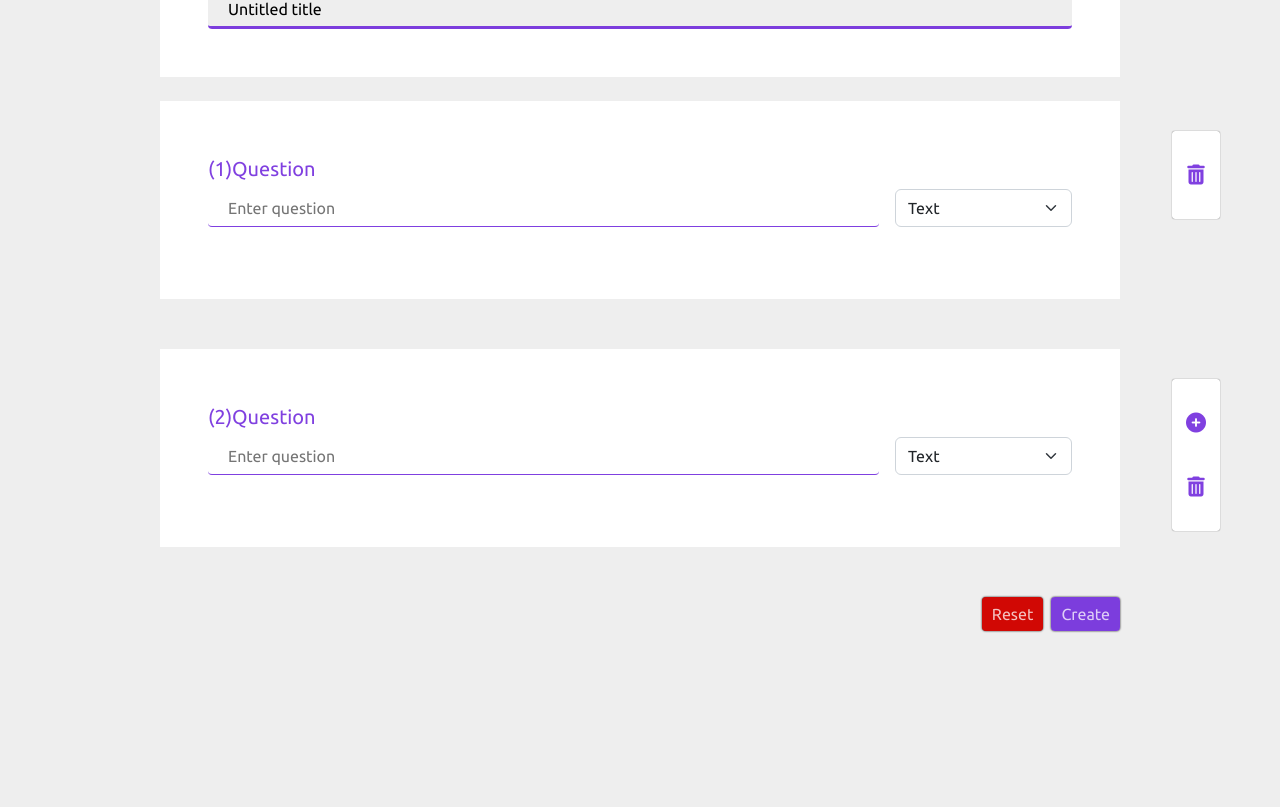
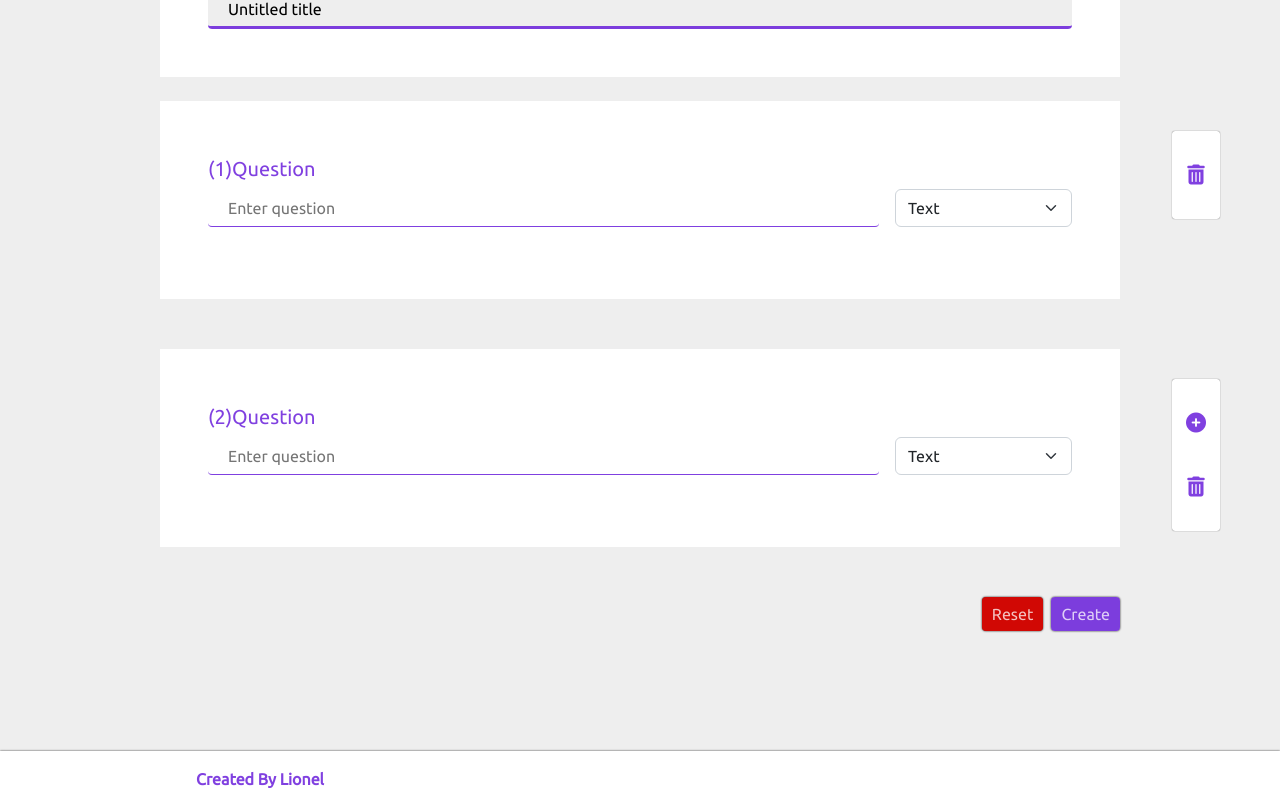
Before and after one commit to myominhtoo/custom_form, a Vue app in the folder form_views/: page /forms/new in a window 1280 px wide. Shown: the part 227-1034 px from the top of the page. Before the commit the page ends 930 px from the top, so only its background shows below. Built offline with nearby package versions, Linux system fonts and the light colour scheme.

Commit message:
added footer in FormNewPage.vue

```diff
--- a/form_views/src/components/Footer.vue
+++ b/form_views/src/components/Footer.vue
@@ -1,3 +1,7 @@
 <template>
-    <h1>footer</h1>
+    <footer id="footer" class="py-3 bg-snow px-5">
+       <div class="w-75 mx-auto">
+            <span class="fw-bold violet">Created By Lionel </span>
+       </div>
+    </footer>
 </template>
--- a/form_views/src/pages/FormNewPage.vue
+++ b/form_views/src/pages/FormNewPage.vue
@@ -2,7 +2,7 @@
    <main class="w-auto">
         <Navbar/>
 
-        <div id="main" class="w-75 mx-auto my-5" style="height:300px;">
+        <div id="main" class="w-75 mx-auto my-5">
             <header id="form-header" class="py-5 px-5">
                 <h2 class="h2 violet">Form Title</h2>
                 <input type="text"
@@ -68,11 +68,13 @@
             <br/>
             <br/>
         </div>
+        <Footer />
    </main>
 </template>
 
 <script setup >
 import Navbar from '../components/Navbar.vue';
+import Footer from '../components/Footer.vue';
 import ControlPanel from '../components/form/ControlPanel.vue';
 import { onMounted, onUpdated, reactive , ref } from "@vue/runtime-core";
 import axios from 'axios';
@@ -162,6 +164,7 @@ const handleAddPart = () => {
 
 const handleResetForm = () => {
     formData.parts.splice( 1 );
+    formData.title = "";
 }
 
 const handleSetKey = ( target , e ) => {
--- a/form_views/src/pages/FormPage.vue
+++ b/form_views/src/pages/FormPage.vue
@@ -2,11 +2,14 @@
      <main class="w-100 h-100">
         <Navbar/>
         <h1>form  page</h1>
+
+        <Footer />
     </main>
 </template>
 
 <script setup >
 import Navbar from '../components/Navbar.vue';
+import Footer from '../components/Footer.vue';
 import { onMounted } from "@vue/runtime-core";
 
 
```
